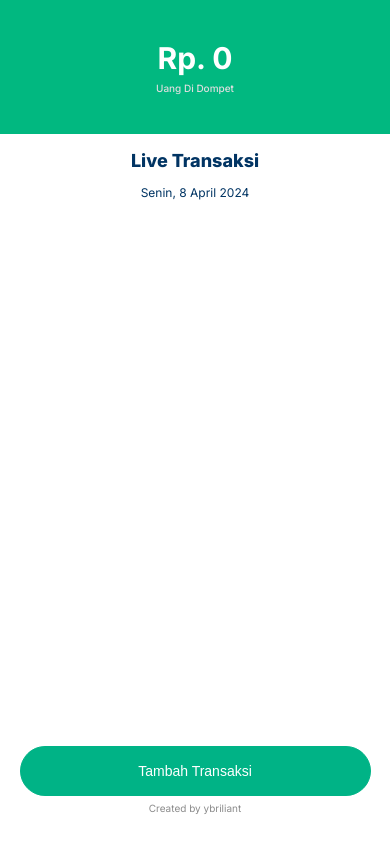
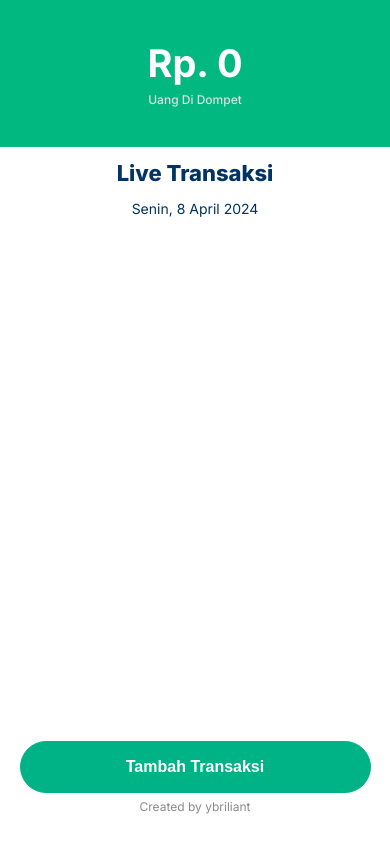
Before and after one commit to yasashi23/live-transaction, a React (Vite) app: page / in a window 390 px wide. Built offline with nearby package versions, Linux system fonts and the light colour scheme.

Commit message:
updated css 8_apr_2024 23:58

```diff
--- a/src/App.css
+++ b/src/App.css
@@ -44,7 +44,7 @@
 }
 @media screen and (max-width: 550px) {
   .container .container__content .container__main-money h1 {
-    font-size: 30px;
+    font-size: 38px;
   }
 }
 .container .container__content .container__main-money p {
@@ -54,7 +54,7 @@
 }
 @media screen and (max-width: 550px) {
   .container .container__content .container__main-money p {
-    font-size: 10px;
+    font-size: 12px;
   }
 }
 .container .container__content .container__body {
@@ -64,7 +64,7 @@
   flex-direction: column;
   align-items: center;
   border-radius: 50px 50px 0px 0px;
-  margin-top: 150px;
+  margin-top: 160px;
 }
 .container .container__content .container__body .container__transaction {
   display: flex;
@@ -78,19 +78,10 @@
   font-weight: 800;
   font-size: 22px;
 }
-@media screen and (max-width: 550px) {
-  .container .container__content .container__body .container__transaction > h3 {
-    font-size: 18px;
-  }
-}
 .container .container__content .container__body .container__transaction > p {
   color: #013463;
   font-size: 14px;
-}
-@media screen and (max-width: 550px) {
-  .container .container__content .container__body .container__transaction > p {
-    font-size: 12px;
-  }
+  margin-bottom: 16px;
 }
 .container .container__content .container__body .container__transaction .container__transaction-content {
   display: flex;
@@ -108,6 +99,7 @@
   display: flex;
   align-items: center;
   background-color: #F1F1FB;
+  border: 1px solid #dfdede;
   width: 250px;
   padding: 16px 36px;
   justify-content: space-between;
@@ -118,39 +110,19 @@
     width: 100%;
   }
 }
-@media screen and (max-width: 550px) {
-  .container .container__content .container__body .container__transaction .container__transaction-content .container__money-transaction {
-    padding: 8px 36px;
-  }
-}
 .container .container__content .container__body .container__transaction .container__transaction-content .container__money-transaction > h3 {
   font-size: 18px;
   font-weight: 800;
   color: #37C48F;
-}
-@media screen and (max-width: 550px) {
-  .container .container__content .container__body .container__transaction .container__transaction-content .container__money-transaction > h3 {
-    font-size: 16px;
-  }
 }
 .container .container__content .container__body .container__transaction .container__transaction-content .container__money-transaction .container__keterangan h5 {
   color: #013463;
   font-size: 14px;
   margin-bottom: 3px;
 }
-@media screen and (max-width: 550px) {
-  .container .container__content .container__body .container__transaction .container__transaction-content .container__money-transaction .container__keterangan h5 {
-    font-size: 12px;
-  }
-}
 .container .container__content .container__body .container__transaction .container__transaction-content .container__money-transaction .container__keterangan p {
   color: #868686;
   font-size: 12px;
-}
-@media screen and (max-width: 550px) {
-  .container .container__content .container__body .container__transaction .container__transaction-content .container__money-transaction .container__keterangan p {
-    font-size: 10px;
-  }
 }
 .container .container__content .container__button {
   width: inherit;
@@ -173,12 +145,6 @@
   font-size: 16px;
   cursor: pointer;
 }
-@media screen and (max-width: 550px) {
-  .container .container__content .container__button button {
-    font-size: 14px;
-    font-weight: 500;
-  }
-}
 .container .container__content .container__button button:hover {
   background-color: white;
   color: #00B386;
@@ -190,7 +156,7 @@
 }
 @media screen and (max-width: 550px) {
   .container .container__content .container__button p {
-    font-size: 10px;
+    font-size: 12px;
   }
 }
 .container .container__content .container__loading-modal {
@@ -221,11 +187,6 @@
 }
 .container .container__content .container__loading-modal .container__modal.off {
   display: none;
-}
-@media screen and (max-width: 550px) {
-  .container .container__content .container__loading-modal .container__modal {
-    width: 270px;
-  }
 }
 .container .container__content .container__loading-modal .container__modal .container__close-btn {
   position: absolute;
@@ -270,13 +231,14 @@
 }
 @media screen and (max-width: 550px) {
   .container .container__content .container__loading-modal .container__modal .container__modal-container h5, .container .container__content .container__loading-modal .container__modal .container__modal-container label {
-    font-size: 11px;
+    font-size: 14px;
   }
 }
 .container .container__content .container__loading-modal .container__modal .container__modal-container .container__keterangan-input {
   margin-bottom: 22px;
 }
 .container .container__content .container__loading-modal .container__modal .container__modal-container .container__keterangan-input input {
+  margin-top: 5px;
   outline: none;
   height: 25px;
   font-size: 16px;
--- a/src/scss/button.scss
+++ b/src/scss/button.scss
@@ -16,10 +16,10 @@
         border-radius: 100px;
         font-weight: 800;
         font-size: 16px;
-        @media screen and (max-width:550px) {
-                font-size: 14px;
-                font-weight: 500;
-            }
+        // @media screen and (max-width:550px) {
+        //         font-size: 14px;
+        //         font-weight: 500;
+        //     }
         cursor: pointer;
         &:hover{
             background-color: white;
@@ -31,7 +31,7 @@
         color: rgb(139, 139, 139);
         font-size: 15px;
         @media screen and (max-width:550px) {
-                font-size: 10px;
+                font-size: 12px;
             }
     }
 }
--- a/src/scss/mainMoney.scss
+++ b/src/scss/mainMoney.scss
@@ -15,14 +15,14 @@
         margin-bottom: 6px;
         font-size: 42px;
         @media screen and (max-width:550px) {
-                font-size: 30px;
+                font-size: 38px;
             }
     }
     p{
         font-size: 12px;
         color: #dedede;
         @media screen and (max-width:550px) {
-                font-size: 10px;
+                font-size: 12px;
             }
         font-weight: 500;
     }
--- a/src/scss/style.scss
+++ b/src/scss/style.scss
@@ -41,7 +41,7 @@ $btncr:#00B386;
     flex-direction: column;
     align-items: center;
     border-radius:50px 50px 0px 0px;
-    margin-top: 150px;
+    margin-top: 160px;
 }
 @mixin loading-modal{
     &.off{
--- a/src/scss/transaction.scss
+++ b/src/scss/transaction.scss
@@ -20,14 +20,15 @@
     display: flex;
     align-items: center;
     background-color: $listcr;
+    border: 1px solid #dfdede;
     width: 250px;
     @media screen and (max-width:550px) {
             width: 100%;
     }
     padding: 16px 36px;
-    @media screen and (max-width:550px) {
-        padding: 8px 36px;
-    }
+    // @media screen and (max-width:550px) {
+    //     padding: 10px 36px;
+    // }
     // gap: 120px;
     justify-content: space-between;
     border-radius: 100px;
@@ -35,9 +36,9 @@
         font-size: 18px;
         font-weight: 800;
         color: $greenFontcr;
-        @media screen and (max-width:550px) {
-                font-size: 16px;
-            }
+        // @media screen and (max-width:550px) {
+        //         font-size: 18px;
+        //     }
     }
 }
 @mixin keterangan{
@@ -45,16 +46,16 @@
         color: $mainFontcr;
         font-size: 14px;
         margin-bottom: 3px;
-        @media screen and (max-width:550px) {
-                font-size: 12px;
-            }
+        // @media screen and (max-width:550px) {
+        //         font-size: 16px;
+        //     }
     }
     p{
         color:#868686;
         font-size: 12px;
-        @media screen and (max-width:550px) {
-                font-size: 10px;
-            }
+        // @media screen and (max-width:550px) {
+        //         font-size: 12px;
+        //     }
 
     }
 }
@@ -65,16 +66,17 @@
         color: $mainFontcr;
         font-weight: 800;
         font-size: 22px;
-        @media screen and (max-width:550px) {
-             font-size: 18px;
-            }
+        // @media screen and (max-width:550px) {
+        //      font-size: 22px;
+        //     }
     }
     >p{
         color: $mainFontcr;
         font-size: 14px;
-        @media screen and (max-width:550px) {
-                font-size: 12px;
-            }
+        margin-bottom: 16px;
+        // @media screen and (max-width:550px) {
+        //         font-size: 12px;
+        //     }
     }
     .container__transaction-content{
         @include transaction;
```
Also changed, not shown: src/scss/modal.scss (+5 -4 lines), 1 other file (tests, documents, lock files or other folders).
